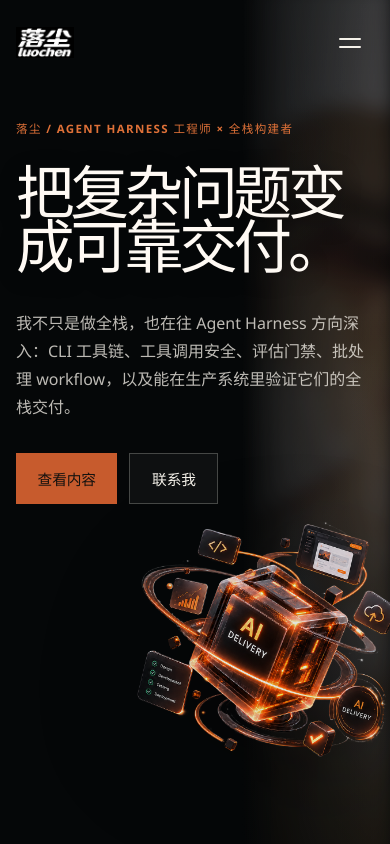
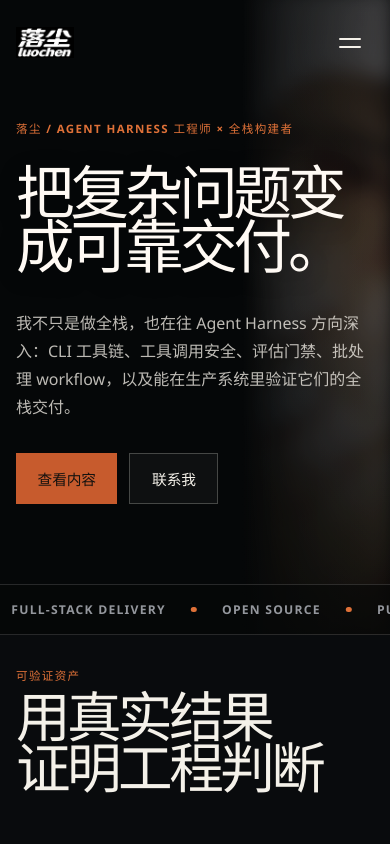
Before and after one commit to luochen211/luo-chen-com, a React (Vite) app: page / in a window 390 px wide. Shown: the top 844 px of the page. Built offline with nearby package versions, Linux system fonts and the light colour scheme.

Commit message:
fix: place delivery artwork on talk page

```diff
--- a/src/pages/AiDeliveryTalkPage.css
+++ b/src/pages/AiDeliveryTalkPage.css
@@ -7,10 +7,7 @@
 .ai-talk-hero h1 span { display: block; }
 .ai-talk-hero h1 span:last-child { color: var(--brand-warm); }
 .ai-talk-intro { max-width: 38rem; margin: 2.5rem 0 0; color: var(--ink-soft); font-size: clamp(1.05rem, 1.6vw, 1.35rem); line-height: 1.7; }
-.ai-talk-stamp { display: grid; align-self: center; justify-self: end; width: 15rem; aspect-ratio: 1; place-content: center; border: 1px solid var(--brand-warm); border-radius: 50%; color: var(--brand-warm); transform: rotate(11deg); text-align: center; }
-.ai-talk-stamp span { display: block; font-size: 2.6rem; font-weight: 800; letter-spacing: -.08em; line-height: .9; }
-.ai-talk-stamp span:nth-child(2) { color: var(--ink); font-size: 1.25rem; letter-spacing: .16em; margin-top: .35rem; }
-.ai-talk-stamp small { margin-top: 1rem; color: var(--muted); font-size: .55rem; letter-spacing: .08em; }
+.ai-talk-hero-art { display: block; align-self: center; justify-self: end; width: min(34vw, 510px); height: auto; transform: translate(3%, 2%); filter: drop-shadow(0 2rem 4rem rgba(0, 0, 0, 0.36)); }
 .ai-talk-hero-foot { position: absolute; right: 0; bottom: 2rem; left: 0; color: var(--muted); }
 .ai-talk-hero-foot span:first-child { color: var(--brand-warm); }
 .ai-talk-thesis { display: grid; grid-template-columns: minmax(8rem, .35fr) minmax(0, 1.65fr); gap: clamp(2rem, 8vw, 10rem); margin-inline: calc(50% - 50vw); padding: clamp(6rem, 13vw, 13rem) max(1rem, calc((100vw - min(1320px, calc(100vw - 2rem))) / 2)); background: var(--talk-paper); color: var(--talk-ink); }
@@ -38,10 +35,7 @@
   .ai-talk-hero { display: block; min-height: 0; padding-top: 4rem; }
   .ai-talk-hero-copy { padding-bottom: 7rem; }
   .ai-talk-eyebrow { display: grid; gap: .45rem; margin-bottom: 5rem; }
-  .ai-talk-stamp { position: absolute; right: 1rem; bottom: 5rem; width: 8.5rem; }
-  .ai-talk-stamp span { font-size: 1.45rem; }
-  .ai-talk-stamp span:nth-child(2) { font-size: .72rem; }
-  .ai-talk-stamp small { margin-top: .55rem; font-size: .4rem; }
+  .ai-talk-hero-art { position: absolute; right: -10%; bottom: 1.5rem; width: 44vw; transform: none; opacity: .76; }
   .ai-talk-hero-foot { bottom: 1.25rem; }
   .ai-talk-thesis, .ai-talk-outline-heading { grid-template-columns: 1fr; gap: 2rem; }
   .ai-talk-module { grid-template-columns: 2.5rem 1fr; gap: 1rem; }
--- a/src/pages/AiDeliveryTalkPage.jsx
+++ b/src/pages/AiDeliveryTalkPage.jsx
@@ -95,11 +95,7 @@ export default function AiDeliveryTalkPage({ locale = 'zh' }) {
           <h1>{t.title.split('\n').map((line) => <span key={line}>{line}</span>)}</h1>
           <p className="ai-talk-intro">{t.intro}</p>
         </div>
-        <div className="ai-talk-stamp" aria-label={t.stamp}>
-          <span>AI</span>
-          <span>DELIVERY</span>
-          <small>{t.stamp}</small>
-        </div>
+        <img className="ai-talk-hero-art" src="/media/ai-delivery-hero-v2.png" alt={locale === 'zh' ? 'AI 交付系统插画' : 'AI delivery system illustration'} width="1354" height="1161" />
         <div className="ai-talk-hero-foot"><span>01 / 04</span><span>SHARE OUTLINE</span></div>
       </header>
 
--- a/src/pages/HomePage.jsx
+++ b/src/pages/HomePage.jsx
@@ -39,13 +39,6 @@ function Hero({ t, locale }) {
             <Link className="btn ghost" to="/about#contact">{t.homeUi.contact}</Link>
           </div>
         </div>
-        <img
-          className="hero-delivery-art"
-          src="/media/ai-delivery-hero-v2.png"
-          alt={isEnglish ? 'AI delivery system illustration' : 'AI 交付系统插画'}
-          width="1354"
-          height="1161"
-        />
         <p className="portrait-focus-instruction" aria-hidden="true">
           <span />{isEnglish ? 'Portrait fragment · hover to reveal' : '头像局部 · 移入显影'}
         </p>
--- a/src/redesign.css
+++ b/src/redesign.css
@@ -1409,20 +1409,6 @@ body {
 .hero-portrait-background:focus-visible .hero-portrait-haze,
 .hero-portrait-background.is-revealed .hero-portrait-haze { opacity: 0.08; }
 
-.hero-delivery-art {
-  position: absolute;
-  z-index: 2;
-  top: 50%;
-  right: max(-4rem, calc((100vw - 1380px) / -2));
-  width: min(58vw, 760px);
-  height: auto;
-  transform: translateY(-46%);
-  opacity: 0.96;
-  filter: drop-shadow(0 2rem 4rem rgba(0, 0, 0, 0.36));
-  pointer-events: none;
-  user-select: none;
-}
-
 .home-focused-hero .hero-copy {
   z-index: 3;
   pointer-events: none;
@@ -2035,15 +2021,6 @@ body {
     padding: 7.5rem var(--home-gutter) 0;
   }
   .hero-portrait-background { left: 62%; cursor: pointer; }
-  .hero-delivery-art {
-    position: relative;
-    top: auto;
-    right: auto;
-    width: min(100vw, 520px);
-    margin: -1rem calc(var(--home-gutter) * -1) 0 auto;
-    transform: none;
-    opacity: 0.9;
-  }
   .hero-portrait-background img { object-position: 50% 50%; filter: blur(10px) saturate(0.76) brightness(0.66); }
   .hero-portrait-scrim {
     background:
```
